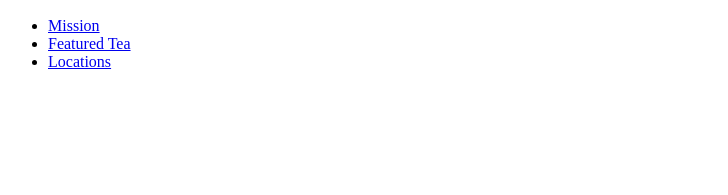
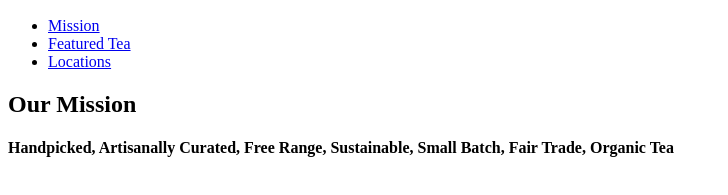
Before and after one commit to cucumbre0n/tea-cozy, a plain HTML site: page index.html in a window 1280 px wide. Shown: the part 95-290 px from the top of the page, without its empty margins (0-728 px from the left). Drawn offline with Linux system fonts and the light colour scheme.

Commit message:
Add mission statement to index

```diff
--- a/index.html
+++ b/index.html
@@ -20,7 +20,11 @@
     </div>
   </header>
   <main>
-
+    <div class="mission-statement">
+      <h2>Our Mission</h2>
+      <h4>Handpicked, Artisanally Curated, Free Range, Sustainable, Small
+      Batch, Fair Trade, Organic Tea</h4>
+    </div>
   </main>
   <footer>
 
```
